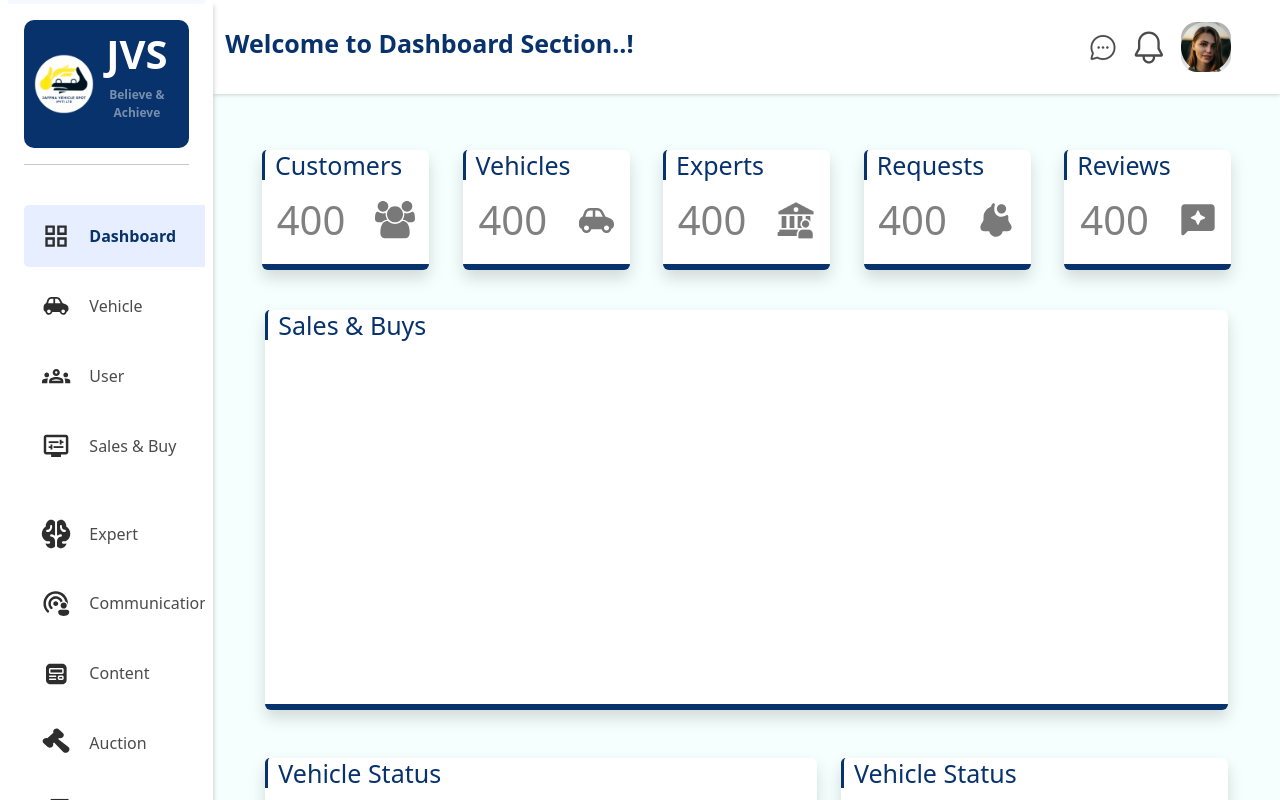
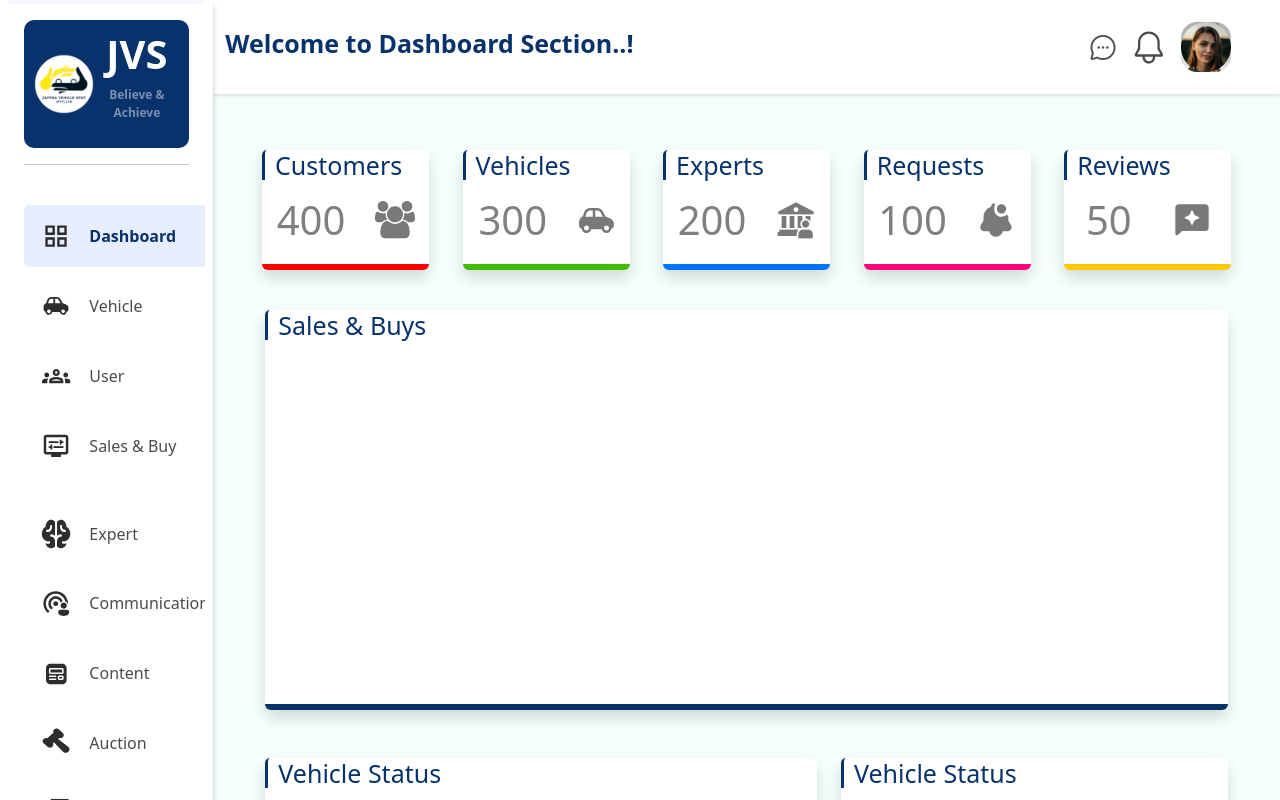
Before and after one commit to Powsihan/JVS-Project-Frontend, a Next.js app: page /admin/dashboard in a window 1280 px wide. Shown: the top 800 px of the page. Built offline with nearby package versions, Linux system fonts and the light colour scheme.

Commit message:
Admin and Profile Layout chnages

```diff
--- a/src/components/CommonButton.js
+++ b/src/components/CommonButton.js
@@ -1,10 +1,10 @@
 import Image from "next/image";
 import React from "react";
 
-const CommonButton = ({ text, width, onPress, image }) => {
+const CommonButton = ({ text, width, onClick, image }) => {
   return (
     <div>
-      <button className="btn btn-primary d-flex align-items-center justify-content-center gap-2" style={{width:width}}>
+      <button className="btn btn-primary d-flex align-items-center justify-content-center gap-2" style={{width:width}} onClick={onClick}>
         <div>
           {image && <Image src={image} alt=""/>}
         </div>
--- a/src/pages/admin/dashboard/adminDashboard.css
+++ b/src/pages/admin/dashboard/adminDashboard.css
@@ -11,8 +11,8 @@
   height: 120px;
   flex-shrink: 0;
   border-radius: 5px;
-  border-bottom: 6px solid #07326c;
-  background: var(--Light-mode-Background-Default, #fff);
+  /* border-bottom: 6px solid #07326c; */
+  background:  #fff;
 
   /* Large */
   box-shadow: 0px 10px 15px 0px rgba(0, 0, 0, 0.1),
@@ -30,8 +30,8 @@
   height: 400px;
   flex-shrink: 0;
   border-radius: 4px;
-  border-bottom: 6px solid var(--primary, #07326c);
-  background: var(--Light-mode-Background-Default, #fff);
+  border-bottom: 6px solid var(--primary-color);
+  background:  #fff;
   box-shadow: 0px 10px 15px 0px rgba(0, 0, 0, 0.1),
     0px 4px 6px 0px rgba(0, 0, 0, 0.05);
 }
@@ -40,8 +40,8 @@
   height: 300px;
   flex-shrink: 0;
   border-radius: 4px;
-  border-bottom: 6px solid var(--primary, #07326c);
-  background: var(--Light-mode-Background-Default, #fff);
+  border-bottom: 6px solid var(--primary-color);
+  background: #fff;
   box-shadow: 0px 10px 15px 0px rgba(0, 0, 0, 0.1),
     0px 4px 6px 0px rgba(0, 0, 0, 0.05);
 }
@@ -70,6 +70,7 @@
 .card-dashboard-display h4{
   font-size: 25px;
   padding-left: 10px;
+  color: var(--primary-color);
 }
 
 .card-count h2{
--- a/src/pages/admin/dashboard/index.js
+++ b/src/pages/admin/dashboard/index.js
@@ -11,86 +11,40 @@ import Cookies from "js-cookie";
 
 const index = () => {
   const session = Cookies.get("token", { path: "/" });
-    console.log(session,"session");
+  console.log(session, "session");
+
+  const cardsData = [
+    { title: "Customers", count: 400, image: customer,color:'#F00'},
+    { title: "Vehicles", count: 300, image: vehicles,color:'#3DBE00'},
+    { title: "Experts", count: 200, image: experts,color:'#0075FF'},
+    { title: "Requests", count: 100, image: requests,color:'#FF007A'},
+    { title: "Reviews", count: 50, image: reviews ,color:'#FFC700'},
+  ];
   return (
     <Adminlayout>
       <div className="container-fluid">
         <div className="row justify-content-around align-items-center p-3">
-          <div className="cards shadow  p-0 bg-white rounded col-lg-2 col-sm-6 col-md-4">
+          {cardsData.map((card, index) => (
+            <div
+              key={index}
+              className="cards shadow p-0 bg-white rounded col-lg-2 col-sm-6 col-md-4"
+              style={{ borderBottom: `6px solid ${card.color || "transparent"}` }}
+            >
               <div className="card-row card-dashboard-display">
                 <div className="card-inner">
-                <h4>Customers</h4>
+                  <h4>{card.title}</h4>
                 </div>
               </div>
               <div className="card-row1 card-count d-flex align-items-center justify-content-around">
                 <div className="pt-2 ">
-                <h2>400</h2>
+                  <h2>{card.count}</h2>
                 </div>
                 <div className="image ">
-                <Image src={customer} alt="" />
+                  <Image src={card.image} alt="" />
                 </div>
               </div>
             </div>
-          <div className="cards  shadow p-0 bg-white rounded col-lg-2 col-sm-6 col-md-4">
-            <div className="card-row card-dashboard-display">
-              <div className="card-inner ">
-                <h4>Vehicles</h4>
-              </div>
-            </div>
-            <div className="card-row1 card-count d-flex align-items-center justify-content-around">
-              <div className=" pt-2 ">
-                <h2>400</h2>
-              </div>
-              <div className=" image ">
-                <Image src={vehicles} alt="" />
-              </div>
-            </div>
-          </div>
-          <div className="cards  shadow  p-0 bg-white rounded col-lg-2 col-sm-6 col-md-4">
-            <div className="card-row card-dashboard-display">
-              <div className="card-inner ">
-                <h4>Experts</h4>
-              </div>
-            </div>
-            <div className="card-row1 card-count d-flex align-items-center justify-content-around">
-              <div className=" pt-2">
-                <h2>400</h2>
-              </div>
-              <div className="image ">
-              <Image src={experts} alt="" />
-              </div>
-            </div>
-          </div>
-          <div className="cards  shadow p-0  bg-white rounded col-lg-2 col-sm-6 col-md-4">
-            <div className="card-row card-dashboard-display">
-              <div className="card-inner">
-                <h4>Requests</h4>
-              </div>
-            </div>
-            <div className="card-row1  card-count d-flex align-items-center justify-content-around">
-              <div className="pt-2 ">
-                <h2>400</h2>
-              </div>
-              <div className="image ">
-              <Image src={requests} alt="" />
-              </div>
-            </div>
-          </div>
-          <div className="cards  shadow p-0  bg-white rounded col-lg-2 col-sm-6 col-md-4">
-            <div className="card-row card-dashboard-display">
-              <div className="card-inner ">
-                <h4>Reviews</h4>
-              </div>
-            </div>
-            <div className="card-row1  card-count d-flex align-items-center justify-content-around">
-              <div className=" pt-2">
-                <h2>400</h2>
-              </div>
-              <div className="image ">
-              <Image src={reviews} alt="" />
-              </div>
-            </div>
-          </div>
+          ))}
         </div>
         <div className="justify-content-around align-items-center p-4">
           <div className=" sales area-chart shadow  bg-white rounded col-lg-2 col-sm-6 w-100">
```
Also changed, not shown: src/pages/admin/profile/index.js (+43 -7 lines), src/pages/admin/profile/profile.css (+13 -0 lines), src/assets/images/Profileedit.svg (added). Lines whose indentation alone changed are shown as unchanged.
